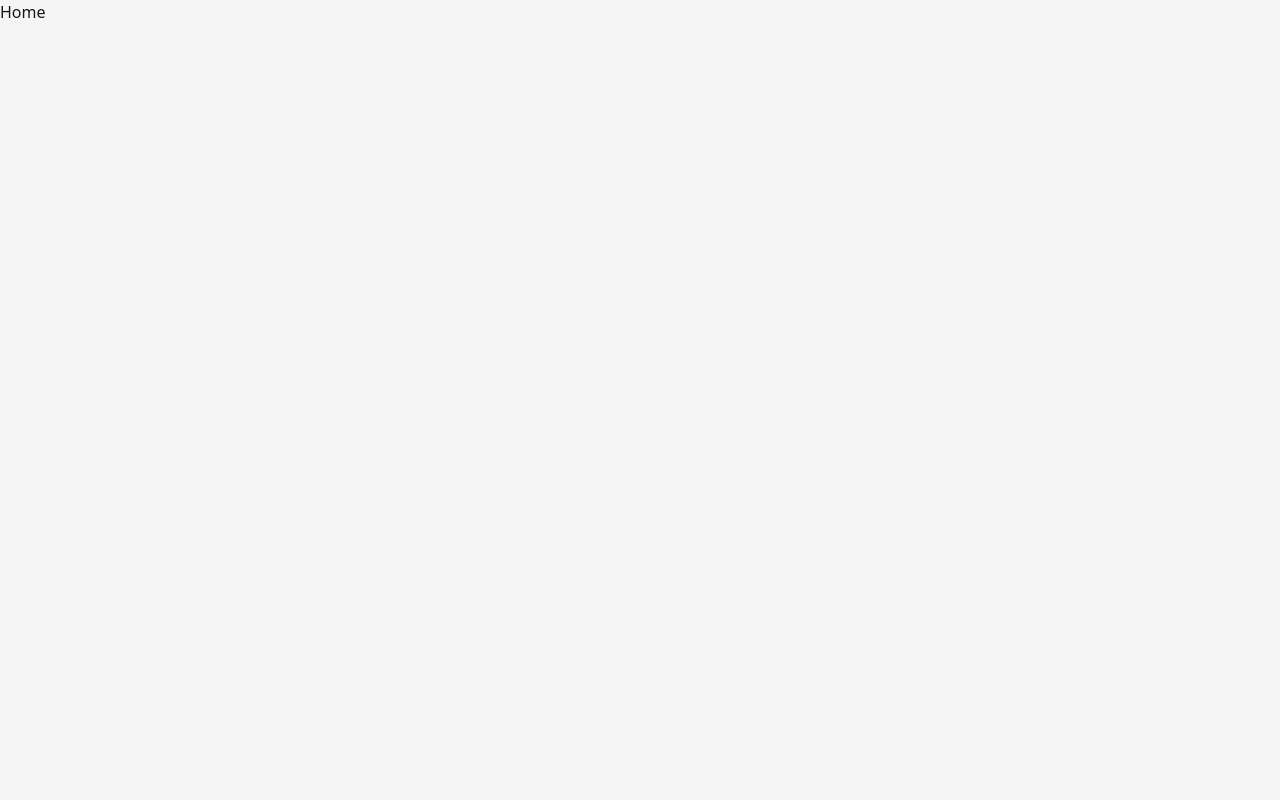
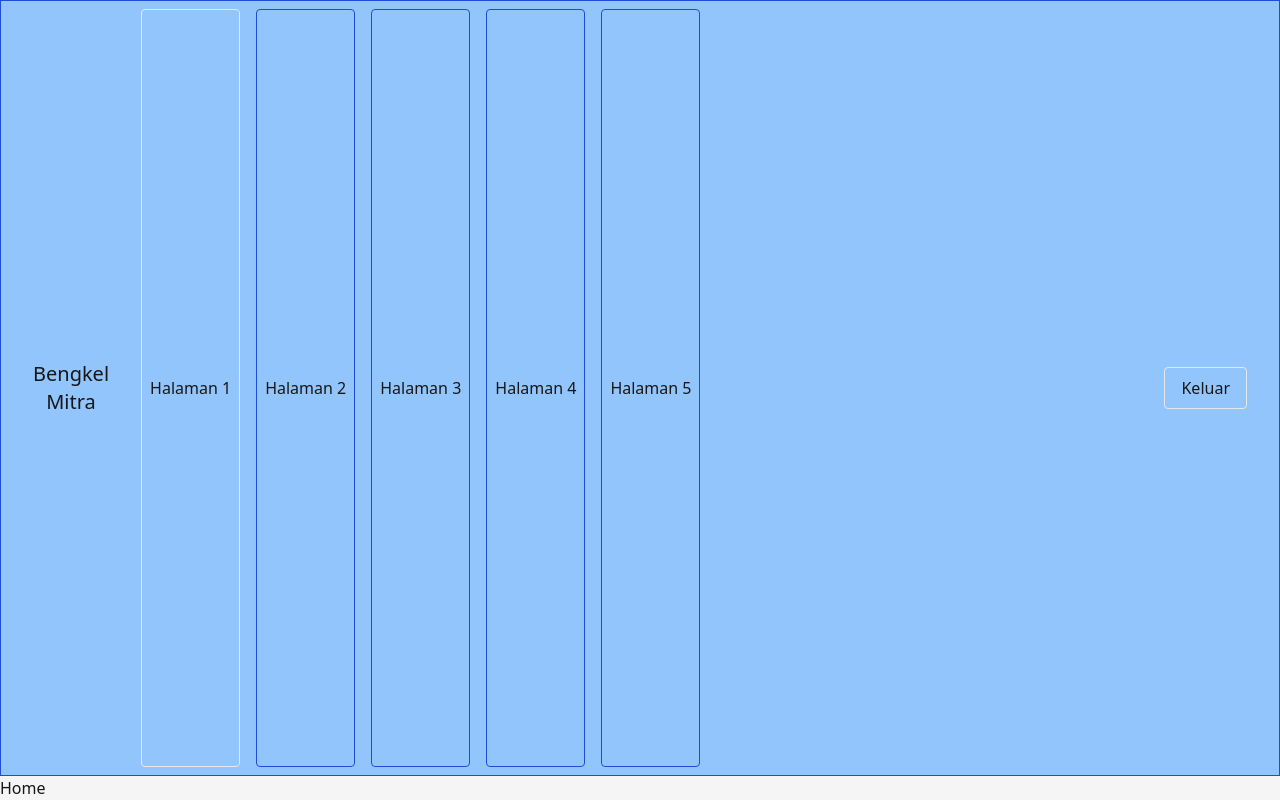
Before and after one commit to GilbyKoloay/Bengkel-Mitra, a React (Create React App) app in the folder FrontEnd/: page /home in a window 1280 px wide. Built offline with nearby package versions, Linux system fonts and the light colour scheme.

Commit message:
add Nav to application and modified index.css

```diff
--- a/FrontEnd/src/App.jsx
+++ b/FrontEnd/src/App.jsx
@@ -1,15 +1,19 @@
 import { Routes, Route, Navigate } from 'react-router-dom';
 
+import { Nav } from './components';
 import { Login, Home } from './pages';
 
 
 
 export default function App() {
   return (
-    <Routes>
-      <Route path='/login' element={<Login />} />
-      <Route path='/home' element={<Home />} />
-      <Route path='*' element={<Navigate to='/home' />} />
-    </Routes>
+    <>
+      <Nav />
+      <Routes>
+        <Route path='/login' element={<Login />} />
+        <Route path='/home' element={<Home />} />
+        <Route path='*' element={<Navigate to='/home' />} />
+      </Routes>
+    </>
   );
 };
--- a/FrontEnd/src/index.css
+++ b/FrontEnd/src/index.css
@@ -5,7 +5,6 @@
 
 
 body, div#root {
-  height: 100vh;
   user-select: none;
   background-color: #F5F5F5;
   color: #171717;
@@ -13,3 +12,13 @@ body, div#root {
   font-size: 1rem;
   line-height: 1.5rem;
 }
+
+body {
+  height: 100vh;
+}
+
+div#root {
+  height: 100%;
+  display: flex;
+  flex-direction: column;
+}
```
